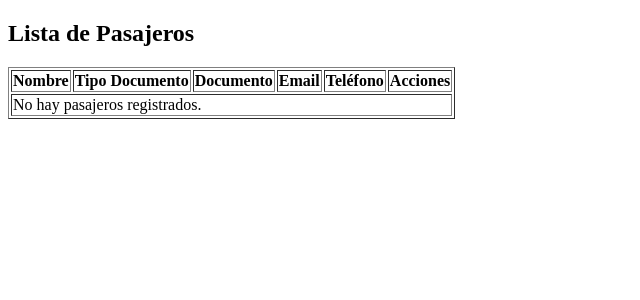
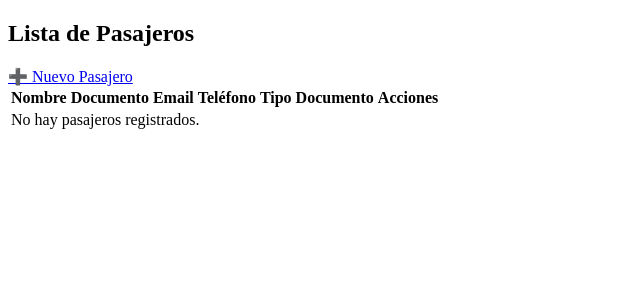
Before and after one commit to Agus-999/Aerolinea_3.6, a Django app: page /gestion/pasajeros/ in a window 1280 px wide. Shown: the part 26-326 px from the top of the page, without its empty margins (0-640 px from the left). Run offline with Django 5.2, Linux system fonts and the light colour scheme; data that the repository does not hold is empty.

Commit message:
Agregado módulo de Pasajeros: CRUD completo para empleados

```diff
--- a/gestion/templates/empleados/pasajeros/lista.html
+++ b/gestion/templates/empleados/pasajeros/lista.html
@@ -1,18 +1,17 @@
-<!-- templates/empleados/pasajeros/lista.html -->
-
-{% extends 'base.html' %}
+{% extends "base.html" %}
 
 {% block content %}
 <h2>Lista de Pasajeros</h2>
+<a href="{% url 'gestion:nuevo_pasajero' %}" class="btn btn-success mb-3">➕ Nuevo Pasajero</a>
 
-<table border="1">
+<table class="table table-striped">
   <thead>
     <tr>
       <th>Nombre</th>
-            <th>Tipo Documento</th>
       <th>Documento</th>
       <th>Email</th>
       <th>Teléfono</th>
+      <th>Tipo Documento</th>
       <th>Acciones</th>
     </tr>
   </thead>
@@ -20,16 +19,19 @@
     {% for pasajero in pasajeros %}
     <tr>
       <td>{{ pasajero.nombre }}</td>
-            <td>{{ pasajero.tipo_documento }}</td>
       <td>{{ pasajero.documento }}</td>
       <td>{{ pasajero.email }}</td>
       <td>{{ pasajero.telefono }}</td>
+      <td>{{ pasajero.get_tipo_documento_display }}</td>
       <td>
-                <a href="{% url 'detalle_pasajero' pasajero.id %}">Ver</a>
+        <a href="{% url 'gestion:editar_pasajero' pasajero.id %}" class="btn btn-sm btn-primary">✏️ Editar</a>
+        <a href="{% url 'gestion:eliminar_pasajero' pasajero.id %}" class="btn btn-sm btn-danger">🗑️ Eliminar</a>
       </td>
     </tr>
     {% empty %}
-        <tr><td colspan="6">No hay pasajeros registrados.</td></tr>
+    <tr>
+      <td colspan="6">No hay pasajeros registrados.</td>
+    </tr>
     {% endfor %}
   </tbody>
 </table>
--- a/gestion/urls.py
+++ b/gestion/urls.py
@@ -16,26 +16,24 @@
     path('vuelos/<int:pk>/eliminar/', views.eliminar_vuelo, name='eliminar_vuelo'),
 
     path('pasajeros/', views.lista_pasajeros, name='lista_pasajeros'),
-    path('pasajeros/<int:pasajero_id>/', views.detalle_pasajero, name='detalle_pasajero'),
+    path('pasajeros/nuevo/', views.nuevo_pasajero, name='nuevo_pasajero'),
+    path('pasajeros/<int:pasajero_id>/editar/', views.editar_pasajero, name='editar_pasajero'),
+    path('pasajeros/<int:pasajero_id>/eliminar/', views.eliminar_pasajero, name='eliminar_pasajero'),
+
 
    # CLIENTES – VUELOS
     path('clientes/vuelos/', views.vuelos_clientes_lista, name='vuelos_clientes_lista'),
     path('clientes/vuelos/<int:pk>/', views.vuelos_clientes_detalle, name='vuelos_clientes_detalle'),
 
     path('mis-reservas/', views.mis_reservas, name='mis_reservas'),
+    path('reservas/crear/', views.crear_reserva, name='crear_reserva'),
+    path('reservas/<int:reserva_id>/', views.detalle_reserva, name='detalle_reserva'),
+    path('reservas/<int:reserva_id>/editar/', views.editar_reserva, name='editar_reserva'),
+    path('reservas/<int:reserva_id>/eliminar/', views.eliminar_reserva, name='eliminar_reserva'),
+    path('reservas/<int:reserva_id>/asientos/', views.ver_asientos, name='ver_asientos'),
+    path('confirmar-compra/', views.confirmar_compra, name='confirmar_compra'),
 
-path('reservas/crear/', views.crear_reserva, name='crear_reserva'),
-
-path('reservas/<int:reserva_id>/', views.detalle_reserva, name='detalle_reserva'),
-path('reservas/<int:reserva_id>/editar/', views.editar_reserva, name='editar_reserva'),
-
-path('reservas/<int:reserva_id>/eliminar/', views.eliminar_reserva, name='eliminar_reserva'),
-
-path('reservas/<int:reserva_id>/asientos/', views.ver_asientos, name='ver_asientos'),
-
-path('confirmar-compra/', views.confirmar_compra, name='confirmar_compra'),
-
-# ✅ Nueva: ver/descargar boleto (HTML imprimible a PDF)
+    # ✅ Nueva: ver/descargar boleto (HTML imprimible a PDF)
     path('reservas/<int:reserva_id>/boleto/descargar/', views.descargar_boleto, name='descargar_boleto'),
 
 ]
--- a/gestion/views.py
+++ b/gestion/views.py
@@ -146,19 +146,53 @@
     return render(request, 'empleados/vuelos/eliminar.html', {'vuelo': vuelo})
 
 
-# empleados/views.py
+from django.shortcuts import render, get_object_or_404, redirect
+from django.contrib import messages
+from .models import Pasajero
+from .forms import PasajeroForm
 
-from django.shortcuts import render, get_object_or_404
-from .models import Pasajero
-
+# Lista de pasajeros
 def lista_pasajeros(request):
     pasajeros = Pasajero.objects.all()
     return render(request, 'empleados/pasajeros/lista.html', {'pasajeros': pasajeros})
 
-def detalle_pasajero(request, pasajero_id):
+# Crear pasajero
+def nuevo_pasajero(request):
+    if request.method == 'POST':
+        form = PasajeroForm(request.POST)
+        if form.is_valid():
+            form.save()
+            messages.success(request, "Pasajero creado correctamente.")
+            return redirect('gestion:lista_pasajeros')
+        else:
+            messages.error(request, "Formulario inválido. Por favor revisa los datos.")
+    else:
+        form = PasajeroForm()
+    return render(request, 'empleados/pasajeros/formulario.html', {'form': form, 'pasajero': None})
+
+# Editar pasajero
+def editar_pasajero(request, pasajero_id):
     pasajero = get_object_or_404(Pasajero, id=pasajero_id)
-    return render(request, 'empleados/pasajeros/detalle.html', {'pasajero': pasajero})
+    if request.method == 'POST':
+        form = PasajeroForm(request.POST, instance=pasajero)
+        if form.is_valid():
+            form.save()
+            messages.success(request, "Pasajero actualizado correctamente.")
+            return redirect('gestion:lista_pasajeros')
+        else:
+            messages.error(request, "Formulario inválido. Por favor revisa los datos.")
+    else:
+        form = PasajeroForm(instance=pasajero)
+    return render(request, 'empleados/pasajeros/formulario.html', {'form': form, 'pasajero': pasajero})
 
+# Eliminar pasajero
+def eliminar_pasajero(request, pasajero_id):
+    pasajero = get_object_or_404(Pasajero, id=pasajero_id)
+    if request.method == 'POST':
+        pasajero.delete()
+        messages.success(request, "Pasajero eliminado correctamente.")
+        return redirect('gestion:lista_pasajeros')
+    return render(request, 'empleados/pasajeros/eliminar.html', {'pasajero': pasajero})
 
 
 # CLIENTES
```
Also changed, not shown: gestion/forms.py (+10 -1 lines), gestion/templates/empleados/pasajeros/eliminar.html (added, +12 -0 lines), gestion/templates/empleados/pasajeros/formulario.html (added, +12 -0 lines), README.md, 1 other file. Lines whose indentation alone changed are shown as unchanged.
